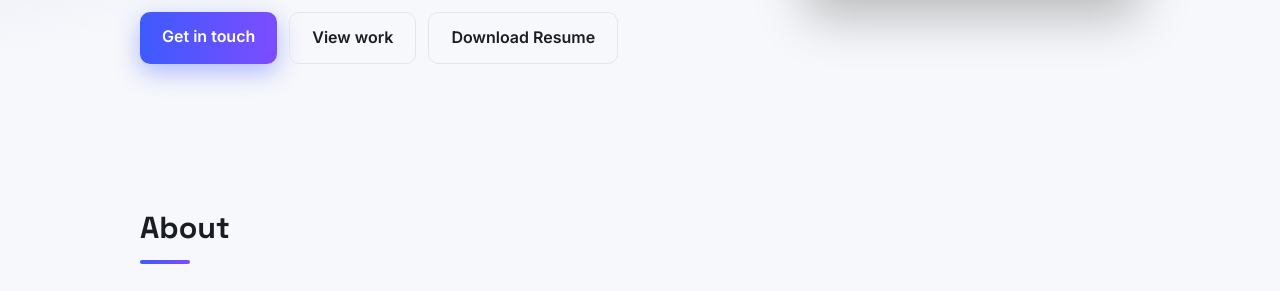
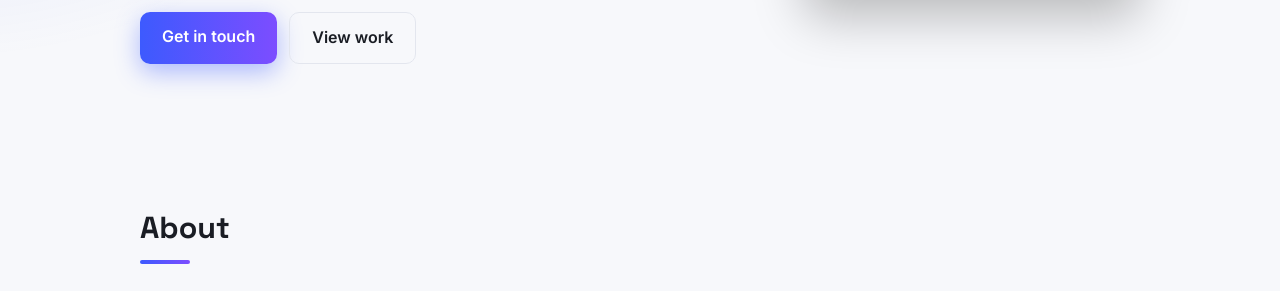
Before and after one commit to BharathipriyaKaniraj/bharathipriya-portfolio, a plain HTML site: page index.html in a window 1280 px wide. Shown: the part 500-791 px from the top of the page. Drawn offline with Linux system fonts and the light colour scheme.

Commit message:
Update index.html

```diff
--- a/index.html
+++ b/index.html
@@ -104,7 +104,6 @@ body::before{content:"";position:fixed;inset:0;z-index:-1;background:radial-grad
     <a class="btn primary" href="#contact">Get in touch</a>
     <a class="btn" href="#projects">View work</a>
     <!-- Put your resume PDF next to this file and keep this link -->
-    <a class="btn" href="Bharathi_Priya_K_Resume.pdf" download>Download Resume</a>
   </div>
 </div>
 <div class="hero-card"><div class="dots"><i></i><i></i><i></i></div>
```
